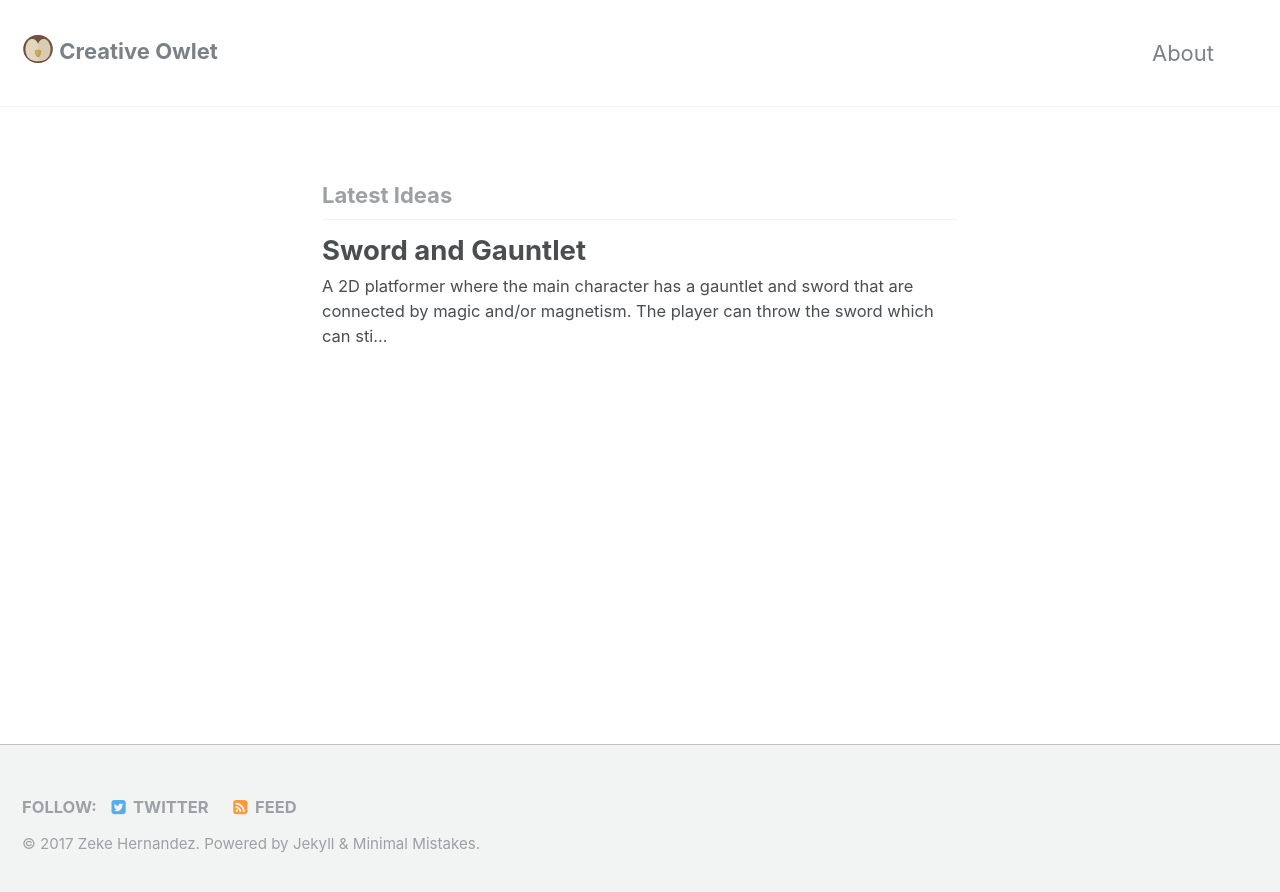
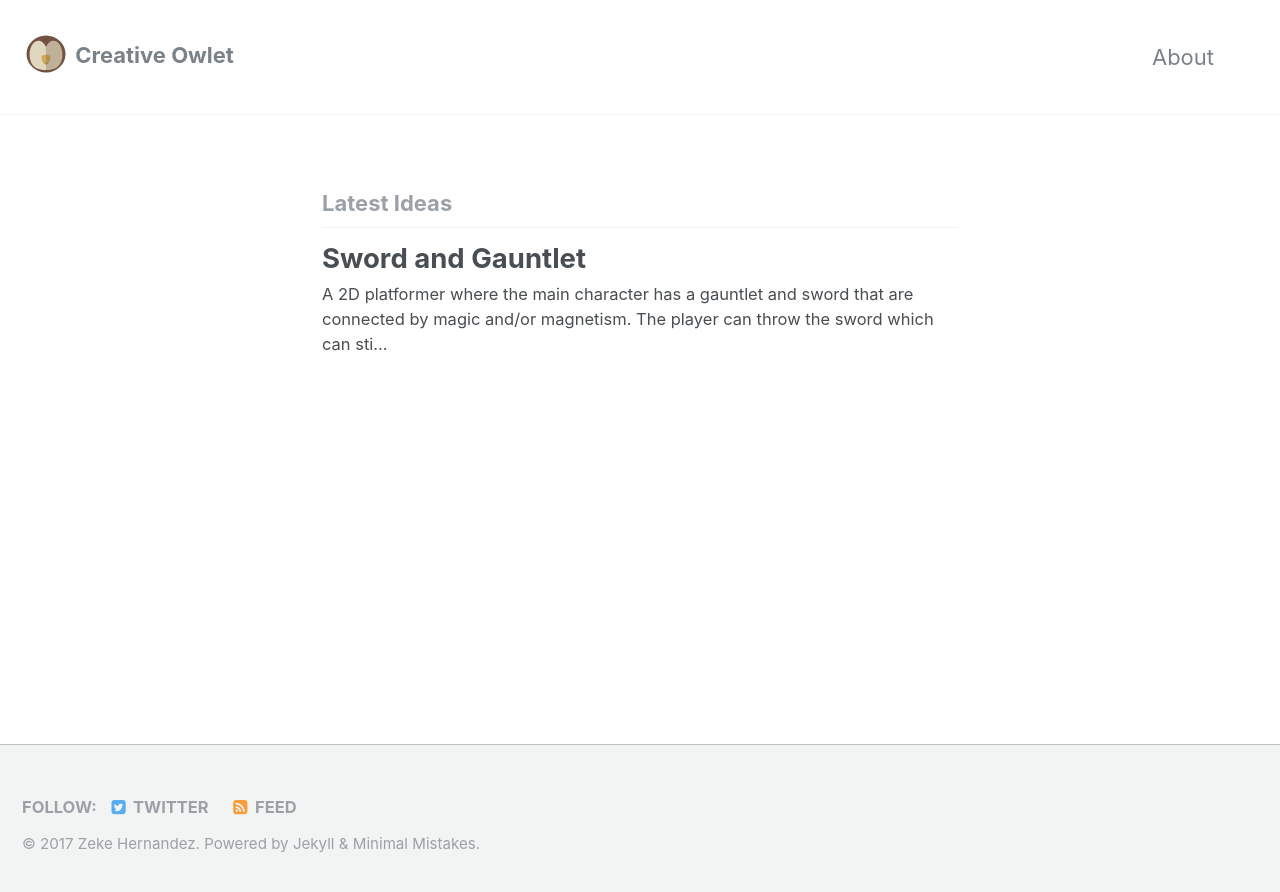
Before and after one commit to zekehernandez/creativeowlet, a Jekyll site: the page built from index.html, in a window 1280 px wide. Shown: the top 892 px of the page. Built offline with Jekyll 4.4.1, drawn with Linux system fonts in a browser that asks for light colours; the list of posts is cut into pages by our own code.

Commit message:
fix icon size

```diff
--- a/_includes/masthead.html
+++ b/_includes/masthead.html
@@ -3,7 +3,7 @@
     <div class="masthead__menu">
       <nav id="site-nav" class="greedy-nav">
         <a class="site-title" href="{{ '/' | absolute_url }}">
-          <img class="header-image" src="/assets/images/CreativeOwletIconSmall.png"  />
+          <img class="header-image" src="/assets/images/CreativeOwletIcon.svg"  />
           {{ site.title }}
         </a>
         <ul class="visible-links">
--- a/assets/css/main.scss
+++ b/assets/css/main.scss
@@ -8,5 +8,7 @@
 
 .header-image {
   vertical-align: middle;
-  padding-bottom: 8px;
+  padding-bottom: 6px;
+  width: 48px;
+  height: 48px;
 }
```
